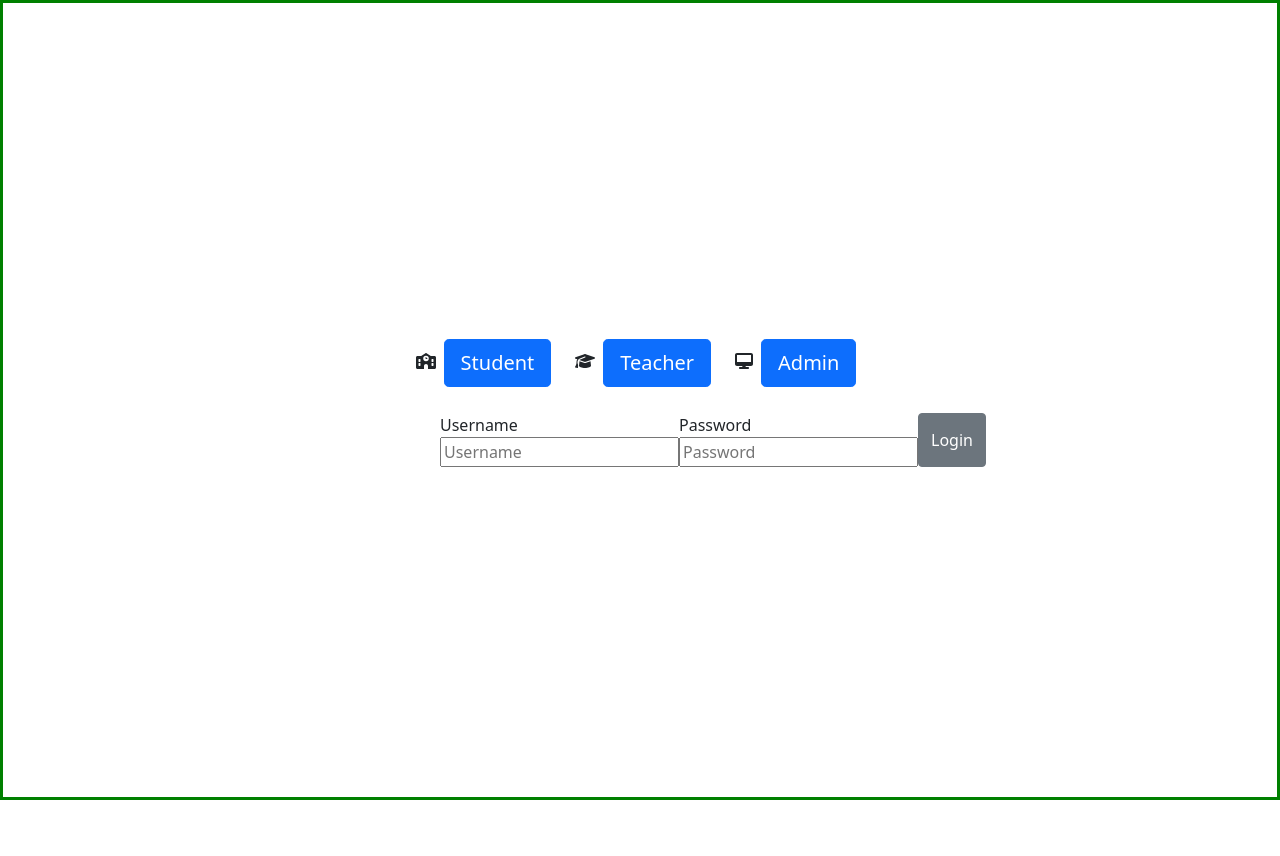
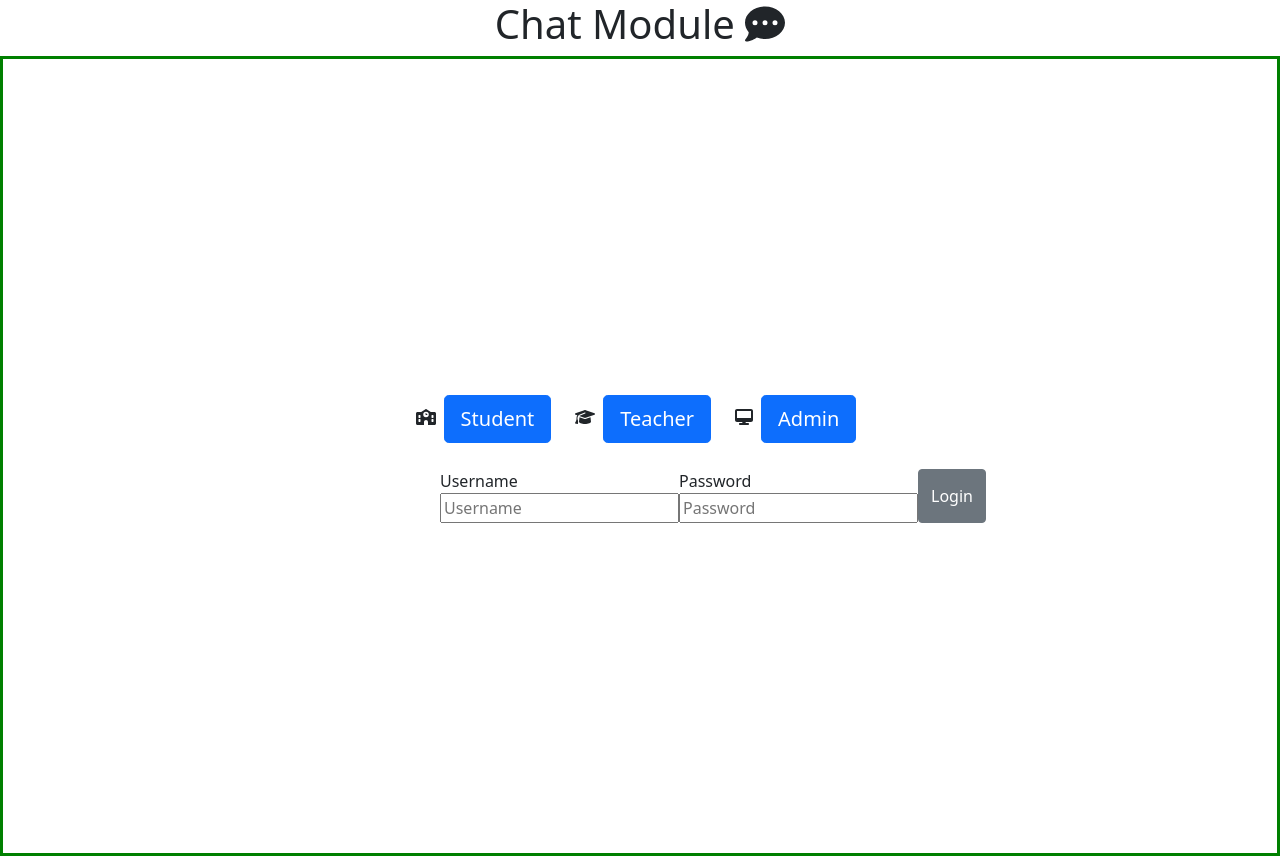
Before and after one commit to jmachkar/EC530_finalproject, a React (Create React App) app in the folder platform/: page / in a window 1280 px wide. Before the commit the page ends 800 px from the top, so only its background shows below. Built offline with nearby package versions, Linux system fonts and the light colour scheme.

Commit message:
login screen header with title

```diff
--- /dev/null
+++ b/platform/src/components/Title.jsx
@@ -0,0 +1,19 @@
+// src/Title.js
+
+import React from "react";
+
+import {
+  faCommentDots,
+} from "@fortawesome/free-solid-svg-icons";
+import { FontAwesomeIcon } from '@fortawesome/react-fontawesome'
+
+function Title() {
+  return (
+    <div>
+      <h1>Chat Module <FontAwesomeIcon icon={faCommentDots} /></h1>
+      {/* <faCommentDots /> */}
+    </div>
+  );
+}
+
+export default Title;
--- a/platform/src/index.css
+++ b/platform/src/index.css
@@ -11,3 +11,13 @@ code {
   font-family: source-code-pro, Menlo, Monaco, Consolas, 'Courier New',
     monospace;
 }
+
+.header {
+  display: flex;
+  align-items: center;
+  justify-content: center
+}
+
+/* .loginBox {
+  display: flex;
+} */
--- a/platform/src/screens/loginScreen.js
+++ b/platform/src/screens/loginScreen.js
@@ -2,14 +2,22 @@ import React, { Component } from "react";
 import "../components/login.css";
 import Buttons from "../components/buttons";
 import Login from "../components/loginBox";
+import Title from "../components/Title";
 
 class LoginScreen extends Component {
   state = {};
   render() {
     return (
-      <div className="main">
-        <Buttons />
-        <Login />
+      <div className="body">
+        <div className="header">
+          <Title />
+        </div>
+        <div className="main">
+          <div className="loginBox">
+            <Buttons />
+            <Login />
+          </div>
+        </div>
       </div>
     );
   }
```
Also changed, not shown: 1 other file (tests, documents, lock files or other folders).
